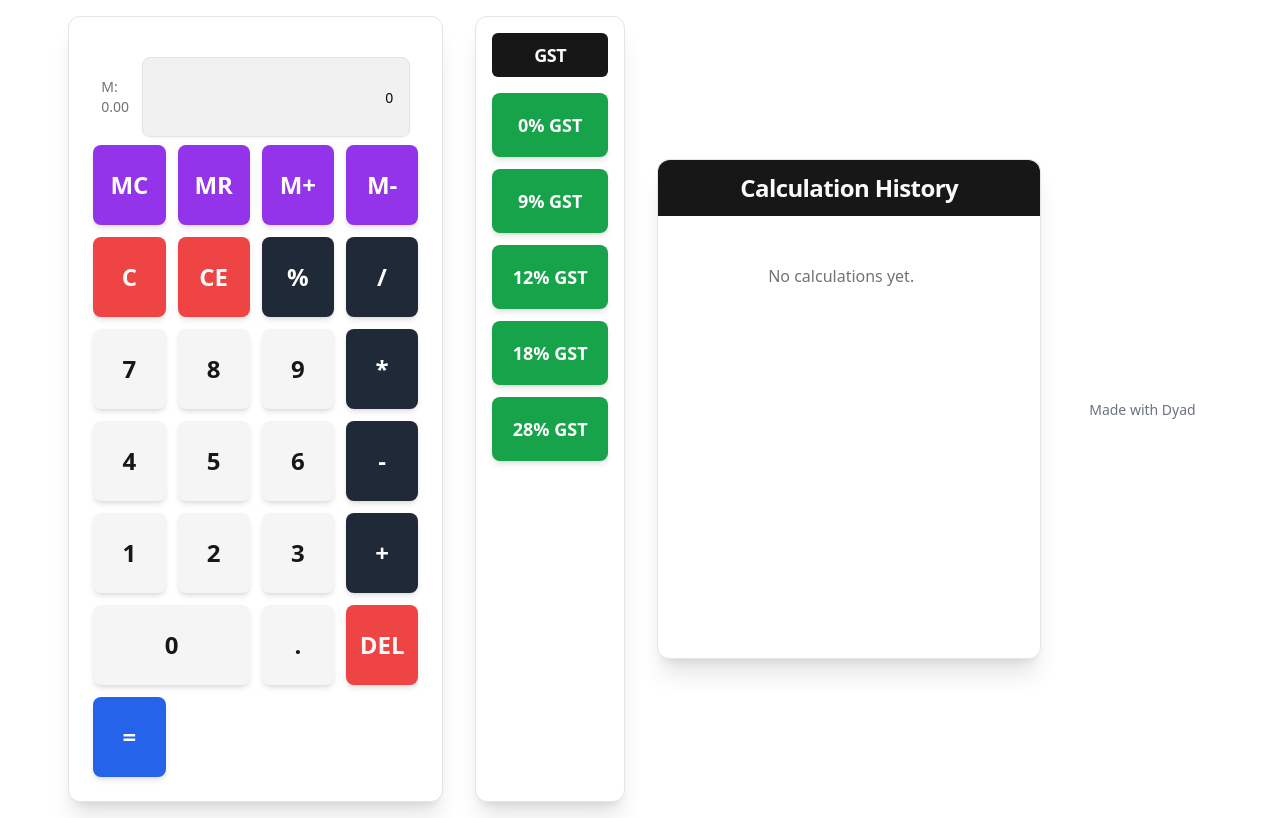
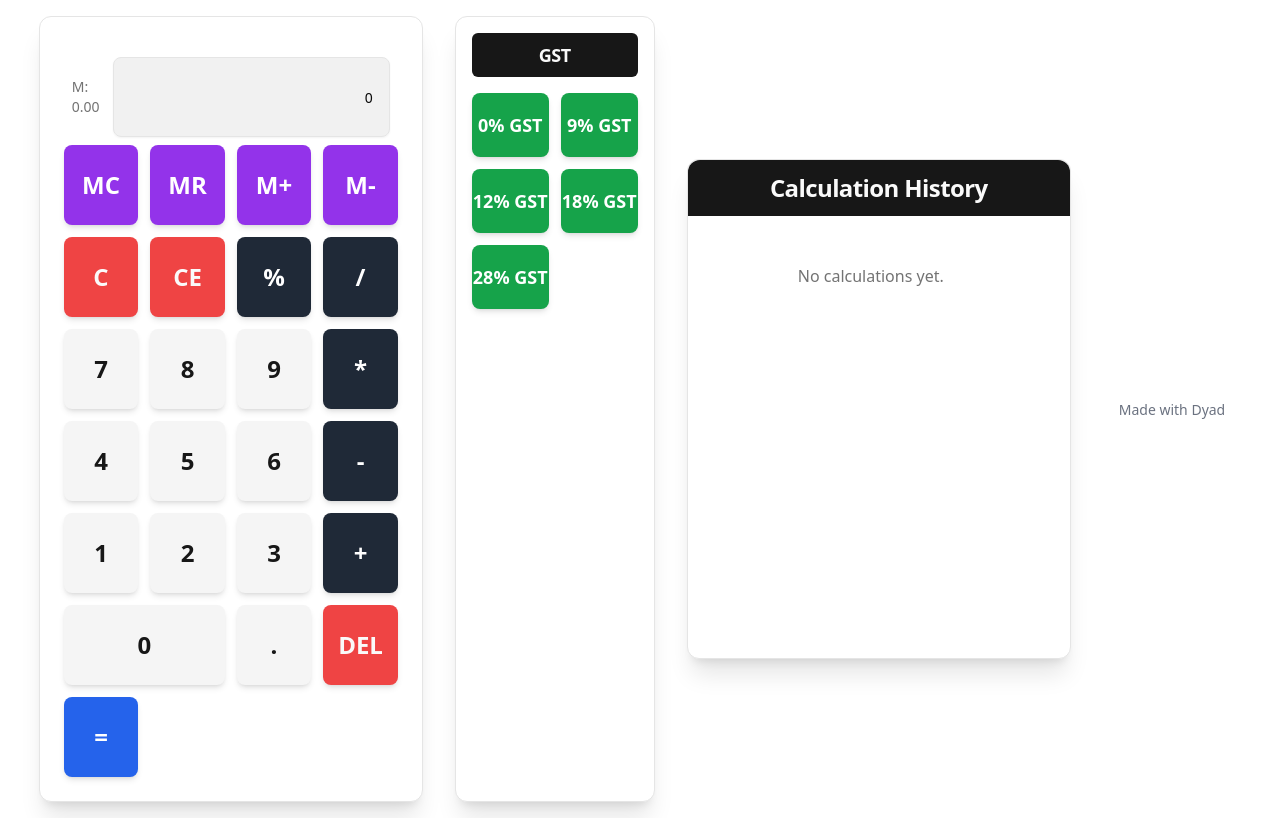
Before and after one commit to bayoffindiaofficial/calc, a Next.js app: page / in a window 1280 px wide. Built offline with nearby package versions, Linux system fonts and the light colour scheme.

Commit message:
[dyad] Arranged the GST buttons in a grid layout to display them side-by-side for improved UI. - wrote 1 file(s)

```diff
--- a/src/app/page.tsx
+++ b/src/app/page.tsx
@@ -327,9 +327,9 @@ export default function CalculatorPage() {
           </CardContent>
         </Card>
 
-        <Card className="w-full max-w-[150px] shadow-xl rounded-xl border border-border flex flex-col p-4">
+        <Card className="w-full max-w-[200px] shadow-xl rounded-xl border border-border flex flex-col p-4">
           <CardTitle className="text-center text-lg font-bold text-primary-foreground bg-primary py-2 rounded-md mb-4">GST</CardTitle>
-          <div className="flex flex-col gap-3">
+          <div className="grid grid-cols-2 gap-3"> {/* Changed to grid for side-by-side */}
             {gstButtons.map((button) => (
               <Button
                 key={button.label}
```
